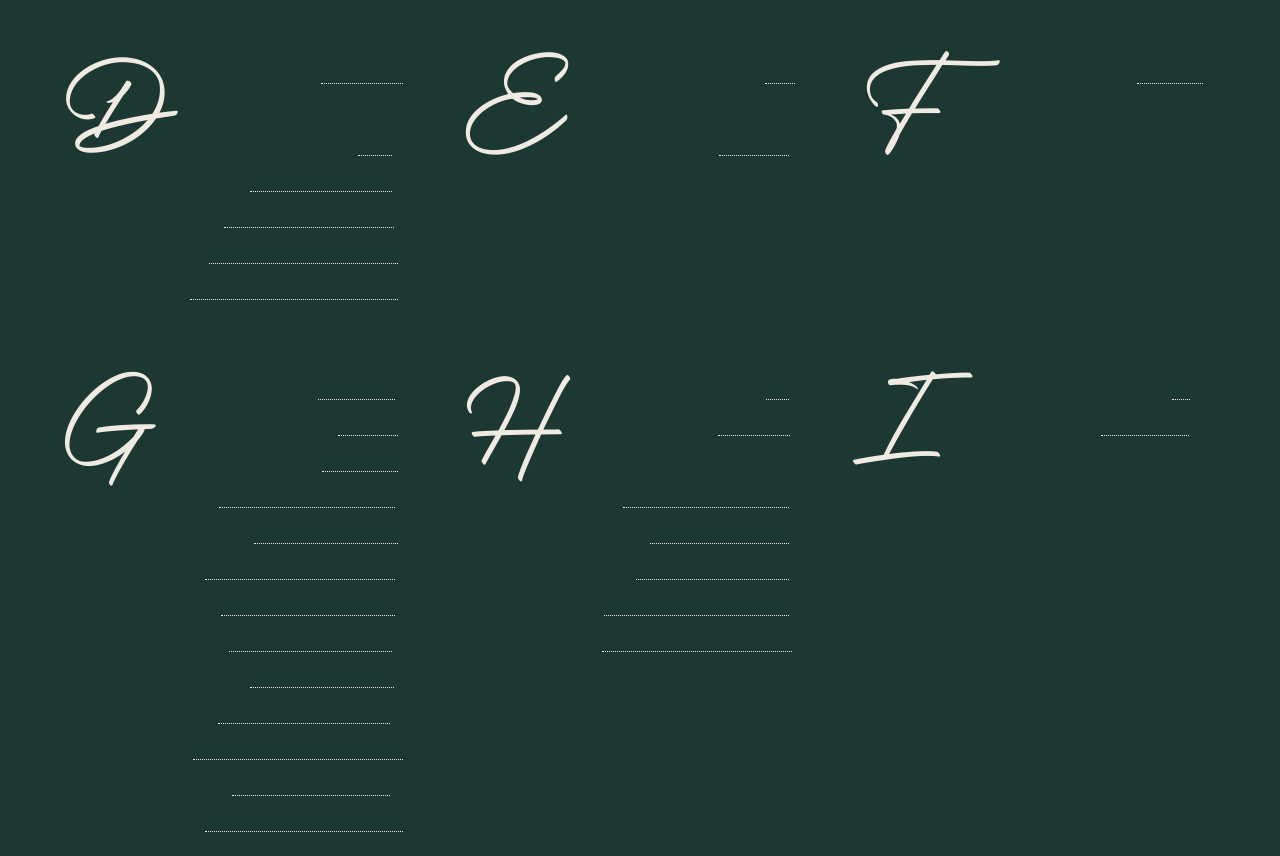
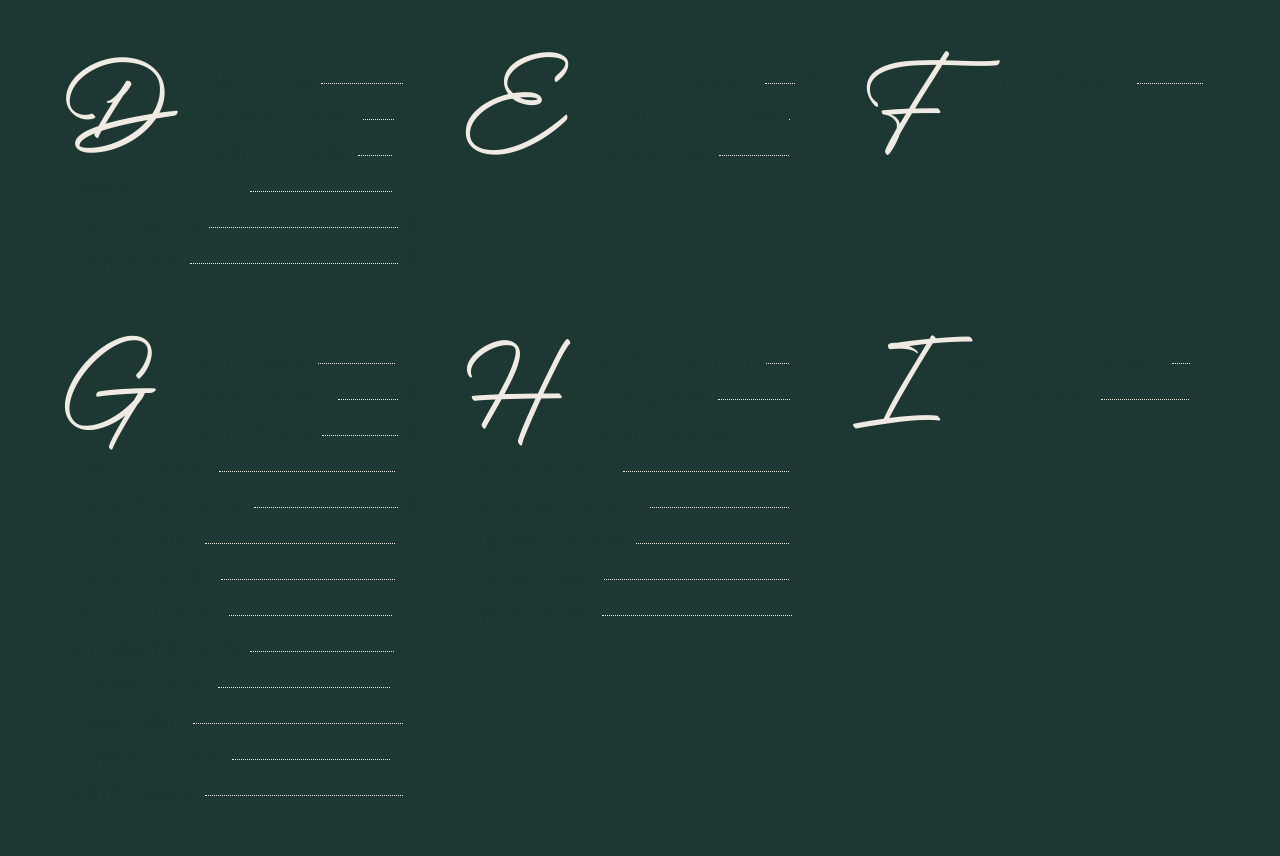
Before and after one commit to Psyvybez/psyvybez.github.io, a plain HTML site: page seating-chart.html in a window 1280 px wide. Shown: the part 958-1814 px from the top of the page. Drawn offline with nearby package versions, Linux system fonts and the light colour scheme.

Commit message:
Update seating-chart.html

```diff
--- a/seating-chart.html
+++ b/seating-chart.html
@@ -61,6 +61,11 @@
         .name-entry .name {
             white-space: nowrap;
             padding-right: 0.5rem;
+            flex-shrink: 1;
+            min-width: 0;
+            overflow: hidden;
+            text-overflow: ellipsis;
+
         }
         .name-entry .dots {
             flex-grow: 1;
@@ -70,6 +75,7 @@
         .name-entry .table-number {
             white-space: nowrap;
             padding-left: 0.5rem;
+            flex-shrink: 0;
         }
         .letter-header {
              /* Using Motterdam for the large letters */
@@ -156,10 +162,9 @@
                 <div class="letter-header float-left">D</div>
                 <div class="text-lg">
                     <div class="name-entry"><span class="name">Dallo, James</span><span class="dots"></span><span class="table-number">1</span></div>
-                    <div class="name-entry"><span class="name">Dawkins, Robert (Freshie)</span><span class="dots"></span><span class="table-number">2</span></div>
+                    <div class="name-entry"><span class="name">Dawkins, Robert</span><span class="dots"></span><span class="table-number">2</span></div>
                     <div class="name-entry"><span class="name">Destine, Danielle</span><span class="dots"></span><span class="table-number">8</span></div>
                     <div class="name-entry"><span class="name">Destine, Jean-Marc</span><span class="dots"></span><span class="table-number">8</span></div>
-                    <div class="name-entry"><span class="name">Dionisio, Abigail</span><span class="dots"></span><span class="table-number">2</span></div>
                     <div class="name-entry"><span class="name">Dulay, Derrick</span><span class="dots"></span><span class="table-number">11</span></div>
                     <div class="name-entry"><span class="name">Dulay, Kathy</span><span class="dots"></span><span class="table-number">11</span></div>
                 </div>
@@ -170,7 +175,7 @@
                 <div class="letter-header float-left">E</div>
                 <div class="text-lg">
                     <div class="name-entry"><span class="name">Edosa, Mackenzie</span><span class="dots"></span><span class="table-number">4</span></div>
-                    <div class="name-entry"><span class="name">Edwards, Shacquille (Lanez)</span><span class="dots"></span><span class="table-number">12</span></div>
+                    <div class="name-entry"><span class="name">Edwards, Shacquille</span><span class="dots"></span><span class="table-number">12</span></div>
                     <div class="name-entry"><span class="name">Eugenio, Rey</span><span class="dots"></span><span class="table-number">13</span></div>
                 </div>
             </section>
@@ -304,7 +309,6 @@
                 <div class="letter-header float-left">R</div>
                 <div class="text-lg">
                     <div class="name-entry"><span class="name">Reid, Jahmeika</span><span class="dots"></span><span class="table-number">4</span></div>
-                    <div class="name-entry"><span class="name">Reindorf, Anisha</span><span class="dots"></span><span class="table-number">2</span></div>
                     <div class="name-entry"><span class="name">Reynolds, Jalen</span><span class="dots"></span><span class="table-number">4</span></div>
                     <div class="name-entry"><span class="name">Riloquio, Robert</span><span class="dots"></span><span class="table-number">10</span></div>
                     <div class="name-entry"><span class="name">Riloquio, Rosalina</span><span class="dots"></span><span class="table-number">10</span></div>
```
